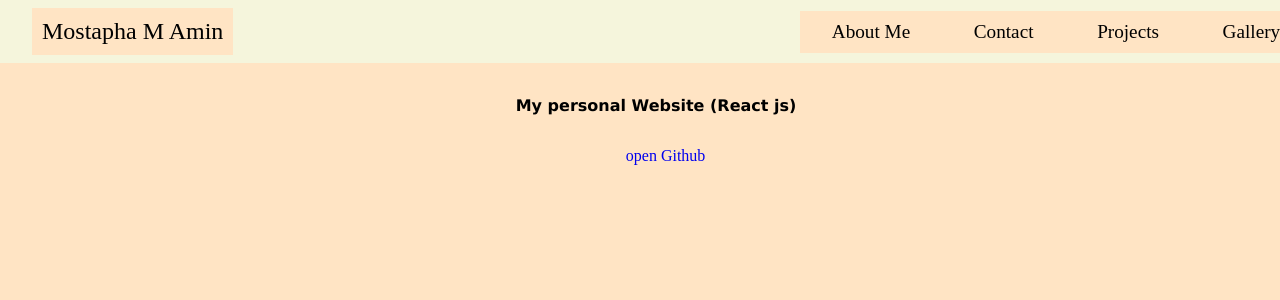
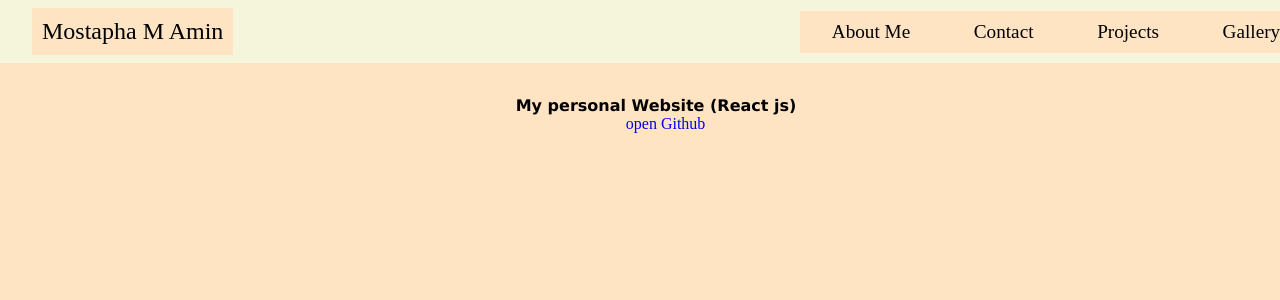
Before and after one commit to AminDEC/Site, a React (Vite) app: page /project in a window 1280 px wide. Shown: the top 300 px of the page. Built offline with nearby package versions, Linux system fonts and the light colour scheme.

Commit message:
just fixed a bug

```diff
--- a/src/pages/Projects.jsx
+++ b/src/pages/Projects.jsx
@@ -5,7 +5,7 @@ function Projects() {
     <div>
       <NavBar />
 
-      <div className="container">
+      <div className="containner">
         <h3>My personal Website (React js)</h3>
         <a
           href="https://github.com/AminDEC/Site"
--- a/src/pages/about.css
+++ b/src/pages/about.css
@@ -106,7 +106,6 @@ h3 {
 @media (min-width: 50em) {
   .container {
     padding-top: 5em;
-
     grid-template-areas:
       "about about profile profile"
       "about about profile profile"
--- a/src/pages/projects.css
+++ b/src/pages/projects.css
@@ -1,4 +1,4 @@
-.container {
+.containner {
   width: 100%;
   align-items: center;
   padding-top: 6em;
@@ -7,14 +7,14 @@
   flex-direction: column;
 }
 
-.container > a {
+.containner > a {
   padding-left: 1.2em;
   text-decoration: none;
   padding-top: 1em;
 }
 
 @media (min-width: 50em) {
-  .container > a {
+  .containner > a {
     padding-top: 0;
   }
 }
```
